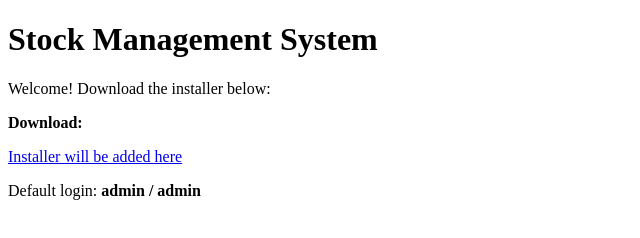
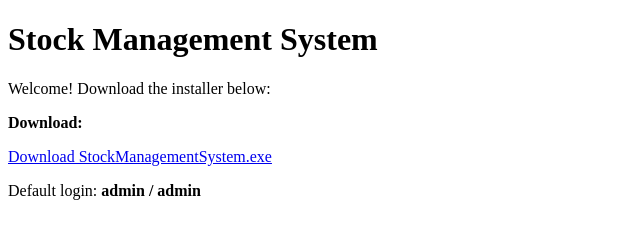
Before and after one commit to macksonbanda4-byte/stock-management-system, a plain HTML site: page index.html in a window 1280 px wide. Shown: the whole page, without its empty margins (0-640 px from the left). Drawn offline with Linux system fonts and the light colour scheme.

Commit message:
Update index.html

```diff
--- a/index.html
+++ b/index.html
@@ -10,8 +10,9 @@
 
     <p><strong>Download:</strong></p>
     <p>
-        <a href="#">Installer will be added here</a>
-    </p>
+        <a href="https://github.com/macksonbanda4-byte/stock-management-system/releases/download/v1.00/StockManagementSystem.exe">
+    Download StockManagementSystem.exe
+</a>
 
     <p>Default login: <strong>admin / admin</strong></p>
 </body>
```
